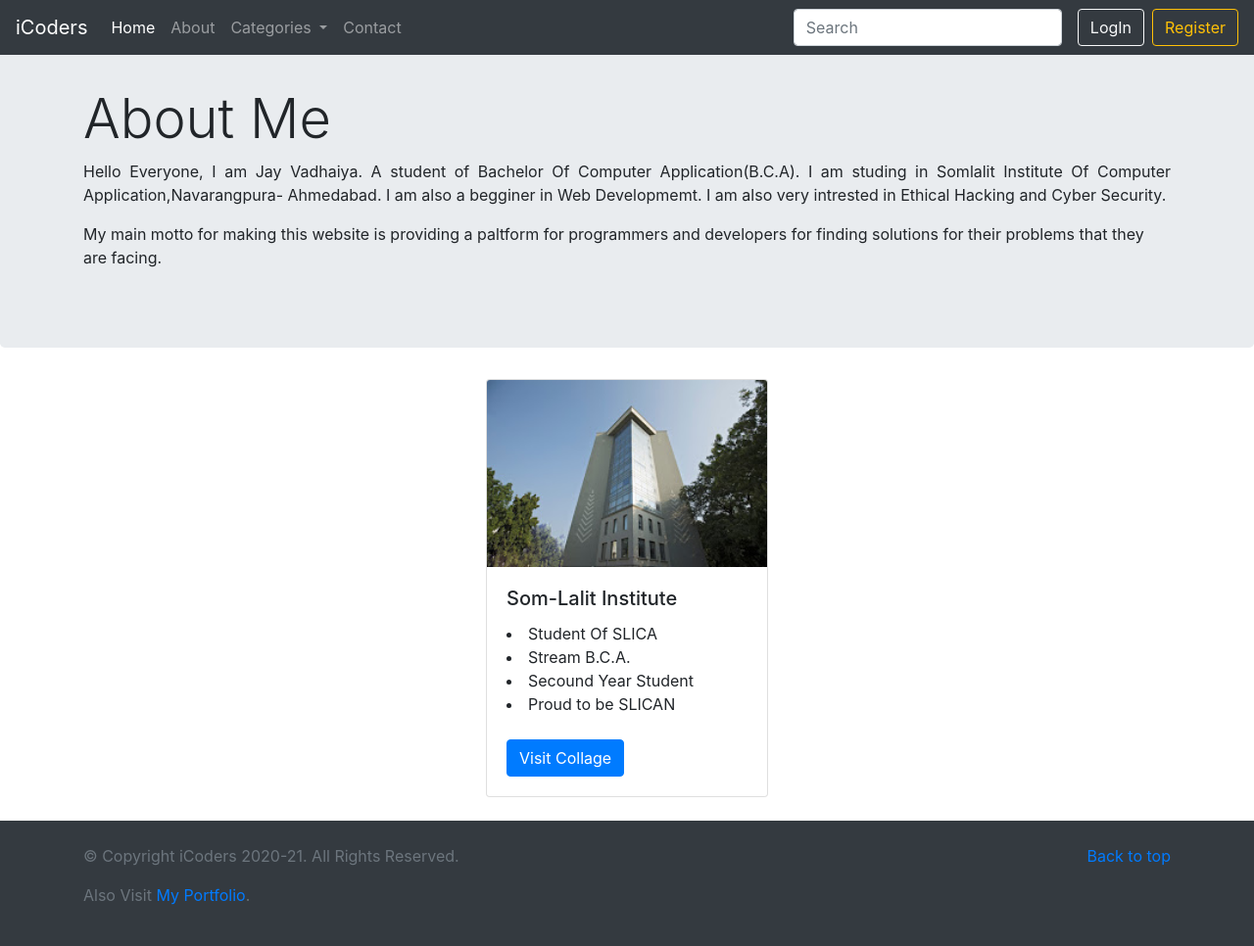
After one commit to jayvadhaiya2407/iCoders, a PHP site: page /about.php in a window 1280 px wide. The commit adds this page. Shown: the whole page at 98% size. Run offline with PHP 8.4, Linux system fonts and the light colour scheme; data that the repository does not hold is empty.

Commit message:
Finally work is over

```diff
--- /dev/null
+++ b/about.php
@@ -0,0 +1,57 @@
+<!doctype html>
+<html lang="en">
+
+<head>
+    <!-- Required meta tags -->
+    <meta charset="utf-8">
+    <meta name="viewport" content="width=device-width, initial-scale=1, shrink-to-fit=no">
+
+    <!-- Bootstrap CSS -->
+    <link rel="stylesheet" href="https://stackpath.bootstrapcdn.com/bootstrap/4.5.0/css/bootstrap.min.css"
+        integrity="sha384-9aIt2nRpC12Uk9gS9baDl411NQApFmC26EwAOH8WgZl5MYYxFfc+NcPb1dKGj7Sk" crossorigin="anonymous">
+    <link rel="shortcut icon" href="images/logo.png" type="image/x-icon">
+
+    <title>About -iCoders</title>
+</head>
+
+<body>
+    <?php include "partials/_header.php"?>
+    <div class="jumbotron mt-4">
+        <div class="container">
+            <h1 class="display-4" id="about">About Me</h1>
+            <p class="text-justify">Hello Everyone, I am Jay Vadhaiya. A student of Bachelor Of Computer
+                Application(B.C.A). I am studing in Somlalit Institute Of Computer Application,Navarangpura- Ahmedabad. I am also a begginer in Web Developmemt. I am also very intrested in Ethical Hacking and Cyber Security.</p>
+                <p>My main motto for making this website is providing a paltform for programmers and developers for finding solutions for their problems that they are facing. </p>
+        </div>
+    </div>
+
+    <div class="container mb-4">
+        <div class="card m-auto" style="width: 18rem;">
+            <img class="card-img-top" src="images/clg.jpeg" alt="Card image cap">
+            <div class="card-body">
+                <h5 class="card-title">Som-Lalit Institute</h5>
+                <li class="card-text text-justify">Student Of SLICA</li>
+                <li class="card-text text-justify">Stream B.C.A.</li>
+                <li class="card-text text-justify">Secound Year Student</li>
+                <li class="card-text text-justify">Proud to be SLICAN</li>
+                <a href="https://www.somlalitcollege.org/" target="_blank" class="btn btn-primary mt-4">Visit
+                    Collage</a>
+            </div>
+        </div>
+    </div>
+
+    <?php include "partials/_footer.php"?>
+    <!-- Optional JavaScript -->
+    <!-- jQuery first, then Popper.js, then Bootstrap JS -->
+    <script src="https://code.jquery.com/jquery-3.5.1.slim.min.js"
+        integrity="sha384-DfXdz2htPH0lsSSs5nCTpuj/zy4C+OGpamoFVy38MVBnE+IbbVYUew+OrCXaRkfj" crossorigin="anonymous">
+    </script>
+    <script src="https://cdn.jsdelivr.net/npm/popper.js@1.16.0/dist/umd/popper.min.js"
+        integrity="sha384-Q6E9RHvbIyZFJoft+2mJbHaEWldlvI9IOYy5n3zV9zzTtmI3UksdQRVvoxMfooAo" crossorigin="anonymous">
+    </script>
+    <script src="https://stackpath.bootstrapcdn.com/bootstrap/4.5.0/js/bootstrap.min.js"
+        integrity="sha384-OgVRvuATP1z7JjHLkuOU7Xw704+h835Lr+6QL9UvYjZE3Ipu6Tp75j7Bh/kR0JKI" crossorigin="anonymous">
+    </script>
+</body>
+
+</html>
--- a/partials/_header.php
+++ b/partials/_header.php
@@ -22,7 +22,7 @@ echo '<nav class="navbar fixed-top navbar-expand-lg navbar-dark bg-dark">
       <a class="nav-link" href="index.php">Home<span class="sr-only">(current)</span></a>
     </li>
     <li class="nav-item">
-      <a class="nav-link" href="#">About</a>
+      <a class="nav-link" href="about.php">About</a>
     </li>
     <li class="nav-item dropdown">
       <a class="nav-link dropdown-toggle" href="#" id="navbarDropdown" role="button" data-toggle="dropdown" aria-haspopup="true" aria-expanded="false">
@@ -41,7 +41,7 @@ echo '<nav class="navbar fixed-top navbar-expand-lg navbar-dark bg-dark">
       echo '</div>
     </li>
     <li class="nav-item">
-      <a class="nav-link" href="#">Contact</a>
+      <a class="nav-link" href="contact.php">Contact</a>
     </li>
   </ul>
   <form class="form-inline my-2 my-lg-0" action="search.php">
--- a/thread_diss.php
+++ b/thread_diss.php
@@ -95,7 +95,8 @@ require "partials/_dbconnect.php";
 
         <?php
             $thread_id = $_GET['threadid'];
-            $sql = "SELECT * FROM replies WHERE thread_id='$thread_id'";
+            // $sql = "SELECT * FROM replies WHERE thread_id='$thread_id'";
+            $sql = "SELECT * FROM replies WHERE thread_id='$thread_id' ORDER BY reply_id DESC LIMIT 10";
             $result = mysqli_query($conn, $sql);
             $noResult = true;
             while($row = mysqli_fetch_assoc($result)){
--- a/threadlist.php
+++ b/threadlist.php
@@ -80,7 +80,6 @@
 
         }
     ?>
-    </div>
 
     <?php
     if(isset($_SESSION['login']) && $_SESSION['login']==true){
@@ -106,13 +105,15 @@
               </div>';
     }
     ?>
+</div>
 
         <div class="container" style="min-height: 700px">
             <h2 class="text-center py-3">Questions/Threads</h2>
 
             <?php
             $thread_cat_id = $cat_id;
-            $sql = "SELECT * FROM threads WHERE thread_cat_id='$thread_cat_id'";
+            // $sql = "SELECT * FROM threads WHERE thread_cat_id='$thread_cat_id'";
+            $sql = "SELECT * FROM threads WHERE thread_cat_id='$thread_cat_id' ORDER BY thread_id DESC LIMIT 10";
             $result = mysqli_query($conn, $sql);
             $noResult = true;
             while($row = mysqli_fetch_assoc($result)){
```
Also changed, not shown: contact.php (added, +104 -0 lines), images/clg.jpeg (added).
